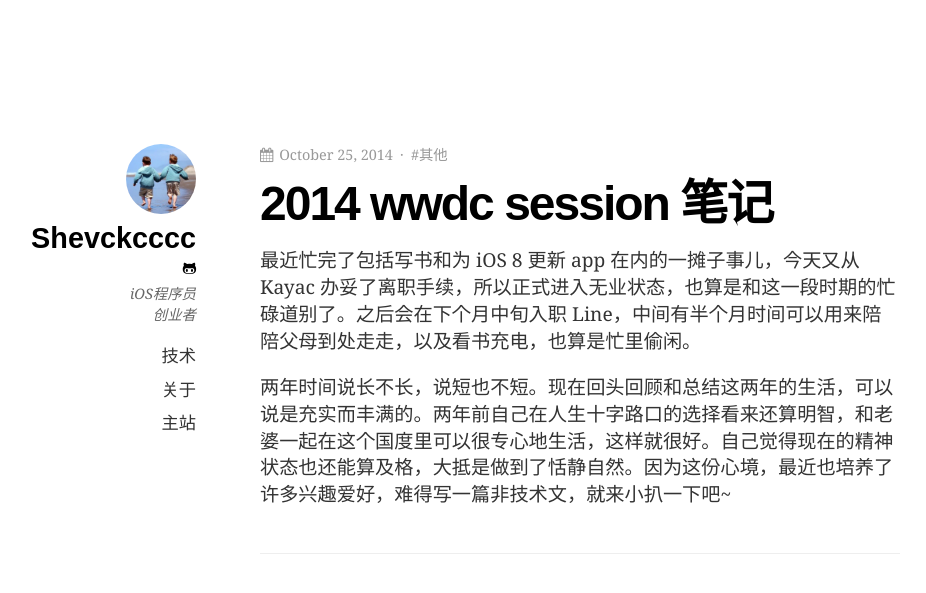
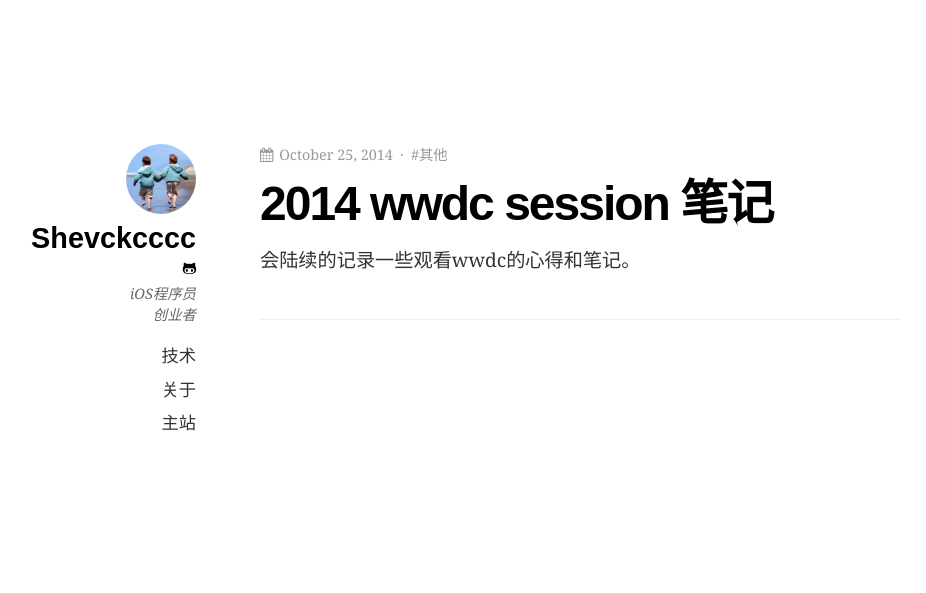
Before and after one commit to Shevckcccc/mysql.im, a Jekyll site: the page built from _posts/2014-10-25-wwdc-session-2014-101.md, in a window 1280 px wide. Shown: the top 593 px of the page, without its empty margins (124-1050 px from the left). Built offline with Jekyll 4.4.1, drawn with Linux system fonts in a browser that asks for light colours; comment, search, counter and statistics services are not loaded.

Commit message:
something

```diff
--- a/_posts/2014-10-25-wwdc-session-2014-101.md
+++ b/_posts/2014-10-25-wwdc-session-2014-101.md
@@ -4,7 +4,4 @@ title: "2014 wwdc session 笔记"
 tags: 其他
 ---
 
-最近忙完了包括写书和为 iOS 8 更新 app 在内的一摊子事儿，今天又从 Kayac 办妥了离职手续，所以正式进入无业状态，也算是和这一段时期的忙碌道别了。之后会在下个月中旬入职 Line，中间有半个月时间可以用来陪陪父母到处走走，以及看书充电，也算是忙里偷闲。
-
-
-两年时间说长不长，说短也不短。现在回头回顾和总结这两年的生活，可以说是充实而丰满的。两年前自己在人生十字路口的选择看来还算明智，和老婆一起在这个国度里可以很专心地生活，这样就很好。自己觉得现在的精神状态也还能算及格，大抵是做到了恬静自然。因为这份心境，最近也培养了许多兴趣爱好，难得写一篇非技术文，就来小扒一下吧~
+会陆续的记录一些观看wwdc的心得和笔记。
```
Also changed, not shown: README.md (+2 -25 lines), about.md (+5 -1 lines).
